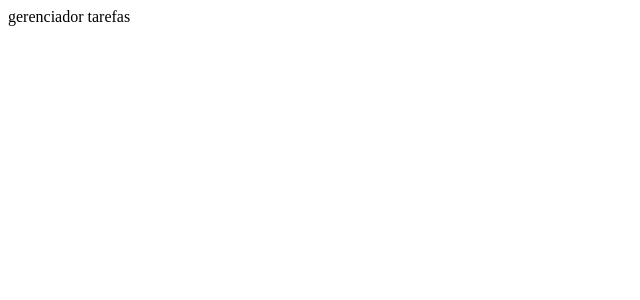
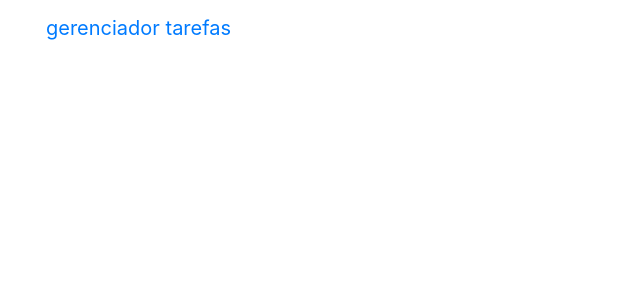
Before and after one commit to tiagojsoares/gerenciador-tarefas, an Angular app: page / in a window 1280 px wide. Shown: the top 300 px of the page, without its empty margins (0-640 px from the left). Built offline with nearby package versions, Linux system fonts and the light colour scheme.

Commit message:
6 files modified

```diff
--- a/angular.json
+++ b/angular.json
@@ -23,7 +23,9 @@
               "src/assets"
             ],
             "styles": [
-              "src/styles.css"
+            "src/styles.css",
+            "node_modules/bootstrap/dist/css/bootstrap.min.css"
+
             ],
             "scripts": []
           },
--- a/src/app/app.component.html
+++ b/src/app/app.component.html
@@ -1 +1,11 @@
-{{name}}
+<div class="container-fluid">
+	<nav class="navbar navbar-default">
+		<div class="container-fluid">
+			<div class="navbar-header">
+				<a class="navbar-brand" href="#">
+					{{ title }}
+				</a>
+			</div>
+		</div>
+	</nav>
+</div>
--- a/src/app/app.component.ts
+++ b/src/app/app.component.ts
@@ -6,5 +6,5 @@ import { Component } from '@angular/core';
   styleUrls: [ './app.component.css' ]
 })
 export class AppComponent  {
-  name = 'gerenciador tarefas';
+  title = 'gerenciador tarefas';
 }
--- a/src/app/app.module.ts
+++ b/src/app/app.module.ts
@@ -1,12 +1,13 @@
 import { NgModule } from '@angular/core';
 import { BrowserModule } from '@angular/platform-browser';
 import { FormsModule } from '@angular/forms';
+import { NgbModule } from '@ng-bootstrap/ng-bootstrap';
 
 import { AppComponent } from './app.component';
 
 
 @NgModule({
-  imports:      [ BrowserModule, FormsModule ],
+  imports:      [ BrowserModule, FormsModule,NgbModule ],
   declarations: [ AppComponent ],
   bootstrap:    [ AppComponent ]
 })
```
Also changed, not shown: package.json (+18 -10 lines), src/styles.css (line endings or trailing spaces).
